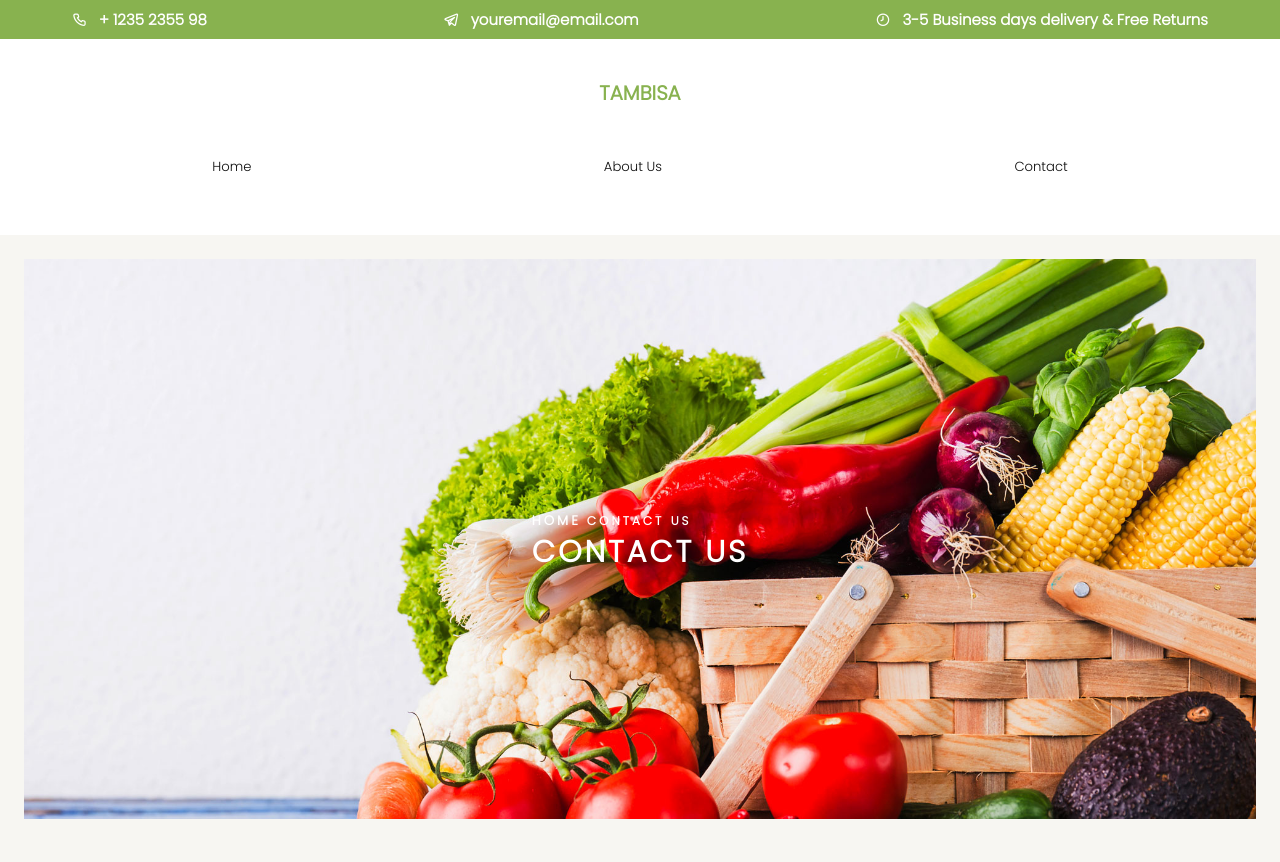
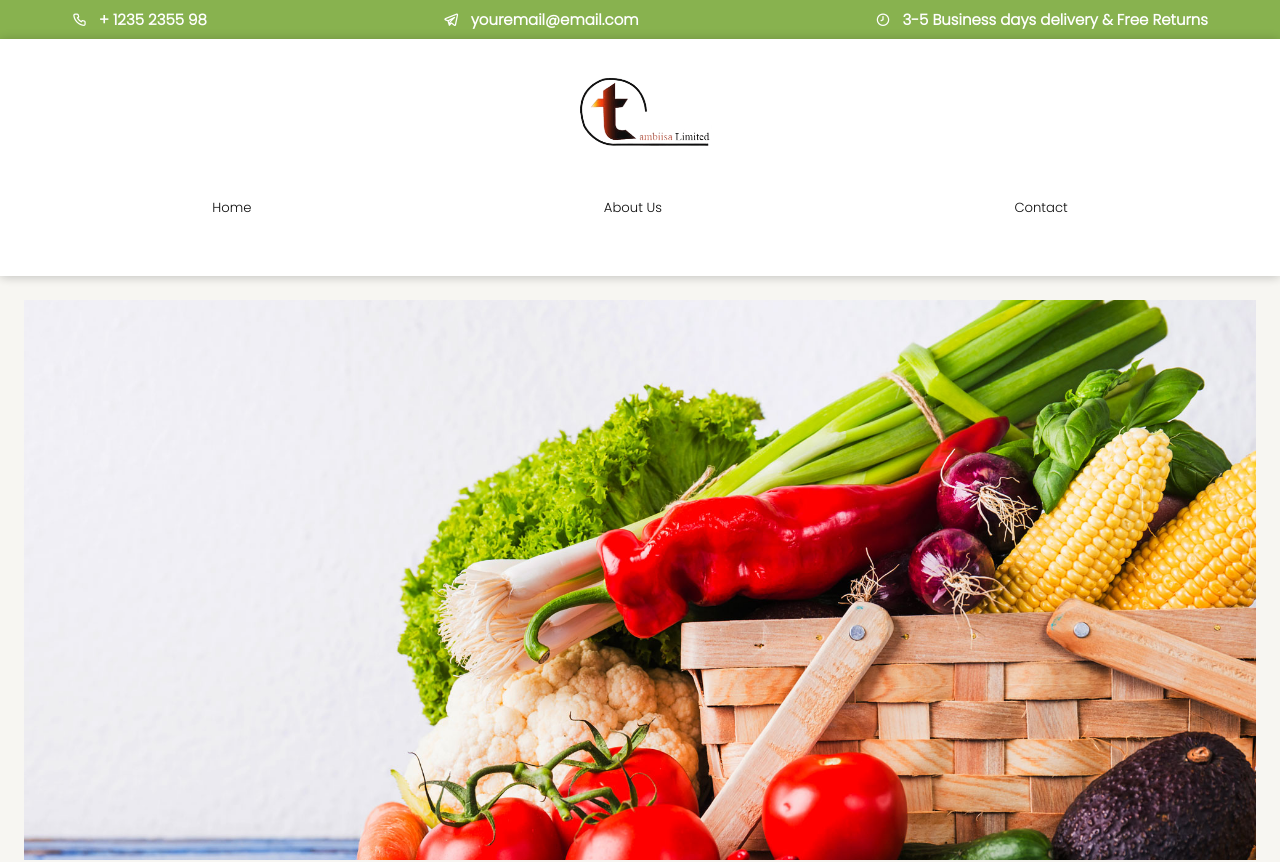
Before and after one commit to bashman1/virce_client, a React (Create React App) app: page /contact in a window 1280 px wide. Shown: the top 862 px of the page. Built offline with nearby package versions, Linux system fonts and the light colour scheme.

Commit message:
all you want is to break hearts

```diff
--- a/src/components/Nav.js
+++ b/src/components/Nav.js
@@ -3,29 +3,39 @@ import styled from "styled-components";
 import { Link } from "react-router-dom";
 import { motion } from "framer-motion";
 import { useLocation } from "react-router-dom";
+import tabiisaLog from "../img/Tambiisa-Logo-transformed.png"
+import { photoAnim } from "../animation";
 
 const Nav = () => {
   const { pathname } = useLocation();
   return (
     <StyledTop>
+
       <StyledTopExtra>
+
         <TopItem>
           <span><i class="uil uil-phone"></i></span>
           <span>+ 1235 2355 98</span>
         </TopItem>
+
         <TopItem>
           <span><i class="uil uil-telegram-alt"></i></span>
           <span>youremail@email.com</span>
         </TopItem>
+
         <TopItem>
           <span><i class="uil uil-clock-eight"></i></span>
           <span>3-5 Business days delivery & Free Returns</span>
         </TopItem>
+
       </StyledTopExtra>
+
       <StyledNav>
         <LogoContainer>
           <Link id="logo" to="/">
-            TAMBISA
+            <Hide>
+              <motion.img variants={photoAnim} src={tabiisaLog} alt="Gnuts" />
+            </Hide>
           </Link>
         </LogoContainer>
         <ul>
@@ -92,8 +102,11 @@ const StyledNav = styled.nav`
   margin: auto;
   justify-content: space-between;
   align-items: center;
-  padding: 1rem 7rem;
+  padding: 0rem 7rem;
   width: 100%;
+  background: #ffffff80 !important;
+  backdrop-filter: blur(1rem);
+  box-shadow: 0px 1px 10px #0000003d;
 
   z-index: 10;
 
@@ -141,6 +154,16 @@ const StyledNav = styled.nav`
   }
 `;
 
+const Hide = styled.div`
+  overflow: hidden;
+  height: 6.4rem;
+
+  img {
+    width: 144px;
+    height: 100%;
+    object-fit:cover;
+  }
+`;
 const Line = styled(motion.div)`
   height: 0.3rem;
   background: #23d997;
@@ -157,10 +180,8 @@ const LogoContainer = styled.div`
   z-index: 2;
   flex: 1;
   overflow: hidden;
-  img {
-    width: 144px;
-    height: 56px;
-  }
+  position: relative;
+
 `;
 
 
--- a/src/pages/ContactUs.js
+++ b/src/pages/ContactUs.js
@@ -4,9 +4,7 @@ import { Link } from "react-router-dom";
 //Images
 import athlete from "../img/bg_1.jpg";
 import nuts from "../img/Image_5dd97b0f-2cfe-425f-bce4-41eb30ba54f9.webp";
-import Newsletter from "../components/Newsletter"
 import Footer from "../components/Footer";
-import PartnerShips from "../components/PartnerShips";
 //Animations
 import { motion } from "framer-motion";
 import {
@@ -245,42 +243,6 @@ const Hide = styled.div`
   overflow: hidden;
   position:relative;
 
-  .about_title{
-    position: absolute;
-    top:50%;
-    left:50%;
-    transform: translate(-50%, -50%);
-
-    p{
-      text-transform: uppercase;
-      font-size: 12px;
-      letter-spacing: 3px;
-      margin-bottom: 0;
-      z-index: 99;
-      font-weight: 300;
-      color: white;
-      padding: 0;
-
-      .mr-2{
-        margin-right: 0.5rem !important;
-        a{
-          color: white;
-        }
-      }
-      span{
-          color: white;
-      }
-    }
-
-    h1{
-      font-weight: 800;
-      color: #fff;
-      font-size: 30px;
-      font-family: "Poppins", Arial, sans-serif;
-      letter-spacing: 3px;
-      text-transform: uppercase;
-    }
-  }
 `;
 
 //Frame Animation
```
Also changed, not shown: src/img/Tambiisa-Logo-transformed.png (added), src/img/Tambiisa-Logo.jpg (added).
